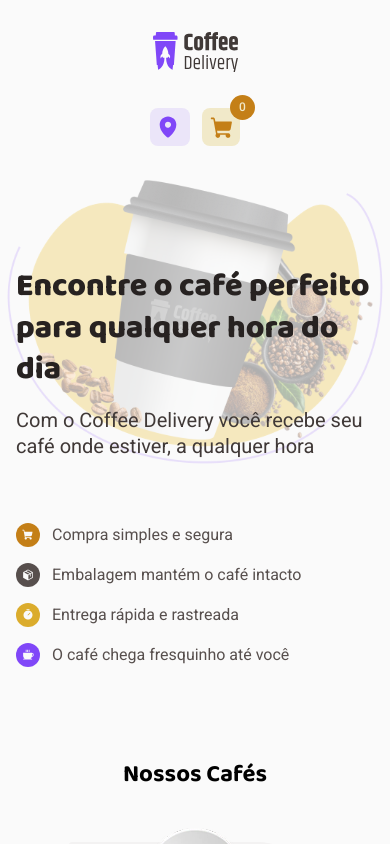
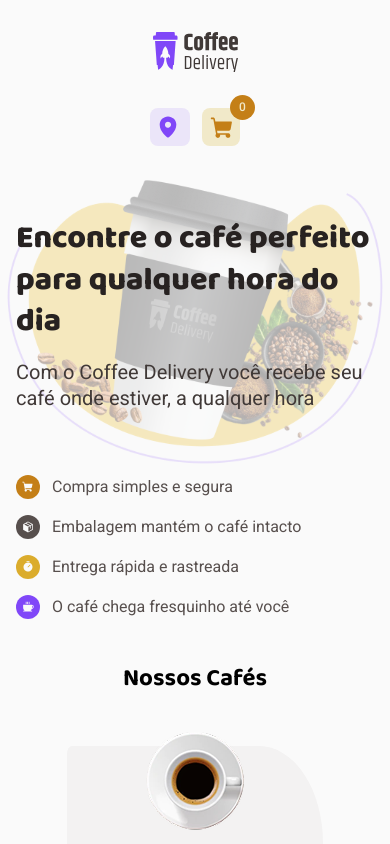
Before and after one commit to pedrohenriquebl/coffeeshop, a React (Vite) app: page / in a window 390 px wide. Shown: the top 844 px of the page. Built offline with nearby package versions, Linux system fonts and the light colour scheme; no server answers.

Commit message:
:art: style: adjust sections margin on mobile viewport

```diff
--- a/src/pages/Home/components/Hero/styles.ts
+++ b/src/pages/Home/components/Hero/styles.ts
@@ -9,6 +9,7 @@
 
     @media (max-width: 768px) {
         flex-direction: column;
+        margin: 2.5rem 0;
     }
 `
 
```
